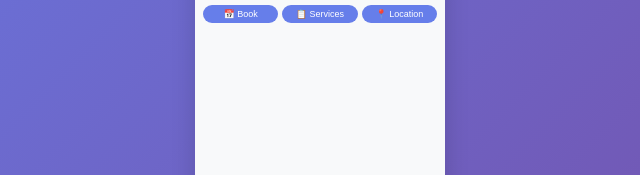
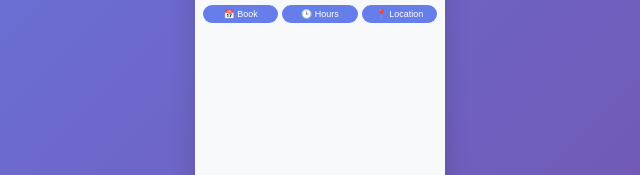
Before and after one commit to acutherapy/chatbot, a website: page public/index.html in a window 1280 px wide. Shown: the part 353-528 px from the top of the page, 320-960 px from the left. Drawn offline with Linux system fonts and the light colour scheme.

Commit message:
Update index.html

```diff
--- a/public/index.html
+++ b/public/index.html
@@ -494,9 +494,9 @@ if (sender === 'user') {
         function showDefaultQuickReplies() {
             const quickRepliesDiv = document.getElementById('quickReplies');
             quickRepliesDiv.innerHTML = `
-                <button class="quick-reply-btn" onclick="sendQuickReply('appointment')">📅 Book</button>
-                <button class="quick-reply-btn" onclick="sendQuickReply('services')">📋 Services</button>
-                <button class="quick-reply-btn" onclick="sendQuickReply('location')">📍 Location</button>
+                <button class="quick-reply-btn" onclick="sendQuickReply('book appointment')">📅 Book</button>
+                <button class="quick-reply-btn" onclick="sendQuickReply('clinic hours')">🕒 Hours</button>
+                <button class="quick-reply-btn" onclick="sendQuickReply('clinic location')">📍 Location</button>
             `;
             quickRepliesDiv.style.display = 'flex';
         }
```
